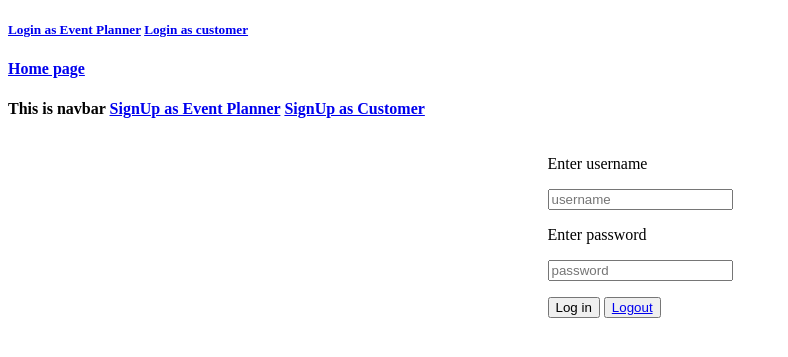
After one commit to Pukhraj-kumawat/EventManager, a Django app: page /login-C/ in a window 1280 px wide. The commit adds this page. Shown: the top 357 px of the page, without its empty margins (0-788 px from the left). Run offline with Django 4.2, Linux system fonts and the light colour scheme.

Commit message:
login functionality added for event planner and customer

```diff
--- /dev/null
+++ b/EventPlanner/templates/EventPlanner/login-page.html
@@ -0,0 +1,39 @@
+{% extends 'home.html' %}
+
+{% block content %}
+<style>
+    .login-form-div{
+        display: flex;
+        justify-content: center;
+
+    }
+
+</style>
+
+<div>
+    <h4>This is navbar <a href="/sign-up-E/">SignUp as Event Planner</a>
+        <a href="/sign-up-C/">SignUp as Customer</a>
+    </h4>
+
+</div>
+
+<div class="login-form-div">
+<form action="" method="POST">
+    {% csrf_token %}
+
+    <p>Enter username</p>
+    <input type="text" name="username" placeholder="username" class="username">
+    <p>Enter password</p>
+    <input type="password" name="password" placeholder="password" class="password">
+    <p>
+        <input type="submit" value="Log in">
+        <button><a href="/logout-E/">Logout</a></button>
+    </p>
+</form>
+
+
+</div>
+
+
+
+{% endblock %}
--- a/EventPlanner/templates/EventPlanner/sign-up.html
+++ b/EventPlanner/templates/EventPlanner/sign-up.html
@@ -26,7 +26,6 @@
 
 
 </style>
-<h4> <a href="/">Home page</a></h4>
 
 <div class="form-div">
 
@@ -58,8 +57,5 @@
 
 </div>
 
-<hr>
-{{error}}
-
 
 {% endblock %}
--- a/EventPlanner/urls.py
+++ b/EventPlanner/urls.py
@@ -4,5 +4,7 @@ from . import views
 urlpatterns = [
     path('',views.home),
     path('sign-up-E/',views.signUp),
-    path('logged-in-E/',views.loggedIn)
+    path('login-E/',views.loginPage),
+    path('logout-E/',views.logoutPage),
+    path('logged-in-E/',views.loggedIn),
 ]
--- /dev/null
+++ b/customer/templates/customer/login-page.html
@@ -0,0 +1 @@
+{% include 'EventPlanner/login-page.html' %}
--- a/customer/urls.py
+++ b/customer/urls.py
@@ -4,5 +4,6 @@ from . import views
 urlpatterns = [
     path('book/<int:pk>/',views.book),
     path('sign-up-C/',views.signUp),
+    path('login-C/',views.loginPage),
     path('logged-in-C/',views.loggedIn),
 ]
--- a/customer/views.py
+++ b/customer/views.py
@@ -28,5 +28,23 @@ def signUp(request):
     return render(request,'customer/sign-up.html',context)
 
 
+def loginPage(request):
+    if request.method == 'POST':
+        try:
+            username = request.POST.get('username')
+            password = request.POST.get('password')
+            user = authenticate(request,username=username,password=password)
+            if user:
+                login(request,user)
+                return redirect('/logged-in-C/')
+            else:
+                return HttpResponse("Not authenticated")
+        except:
+            pass
+    context = {}
+
+    return render(request,'customer/login-page.html',context)
+
+
 def loggedIn(request):
     return render(request,'customer/logged-in.html')
--- a/templates/navbar.html
+++ b/templates/navbar.html
@@ -6,9 +6,13 @@
     <title>EventManagement</title>
 </head>
 <body>
-    <h3>This is navbar <a href="/sign-up-E/">SignUp as Event Planner</a>
-        <a href="/sign-up-C/">SignUp as Customer</a>
-    </h3>
+
+    <h5>
+        <a href="/login-E/">Login as Event Planner</a>
+        <a href="/login-C/">Login as customer</a>
+    </h5>
+
+    <h4><a href="/">Home page</a></h4>
     {% block content %}
         <h3>This is block content</h3>
     {% endblock %}
```
Also changed, not shown: EventPlanner/views.py (+25 -0 lines), db.sqlite3.
